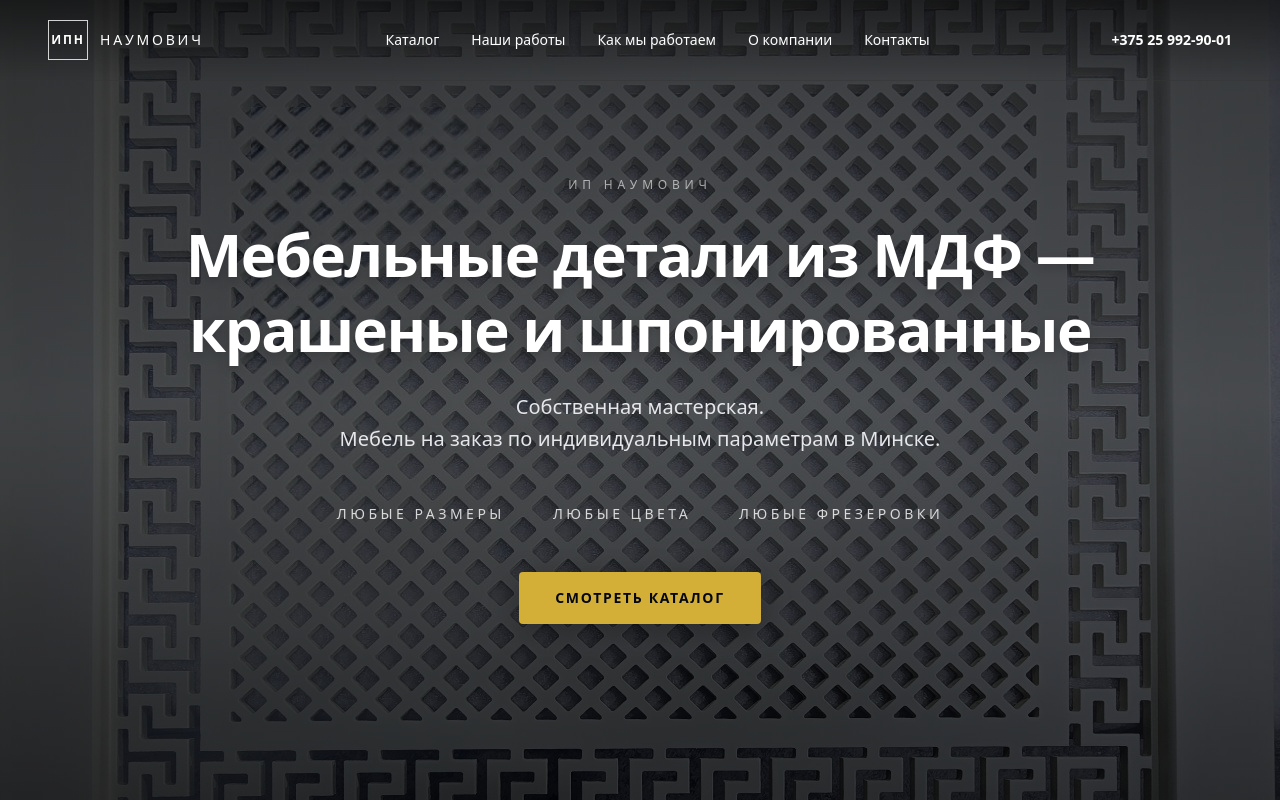
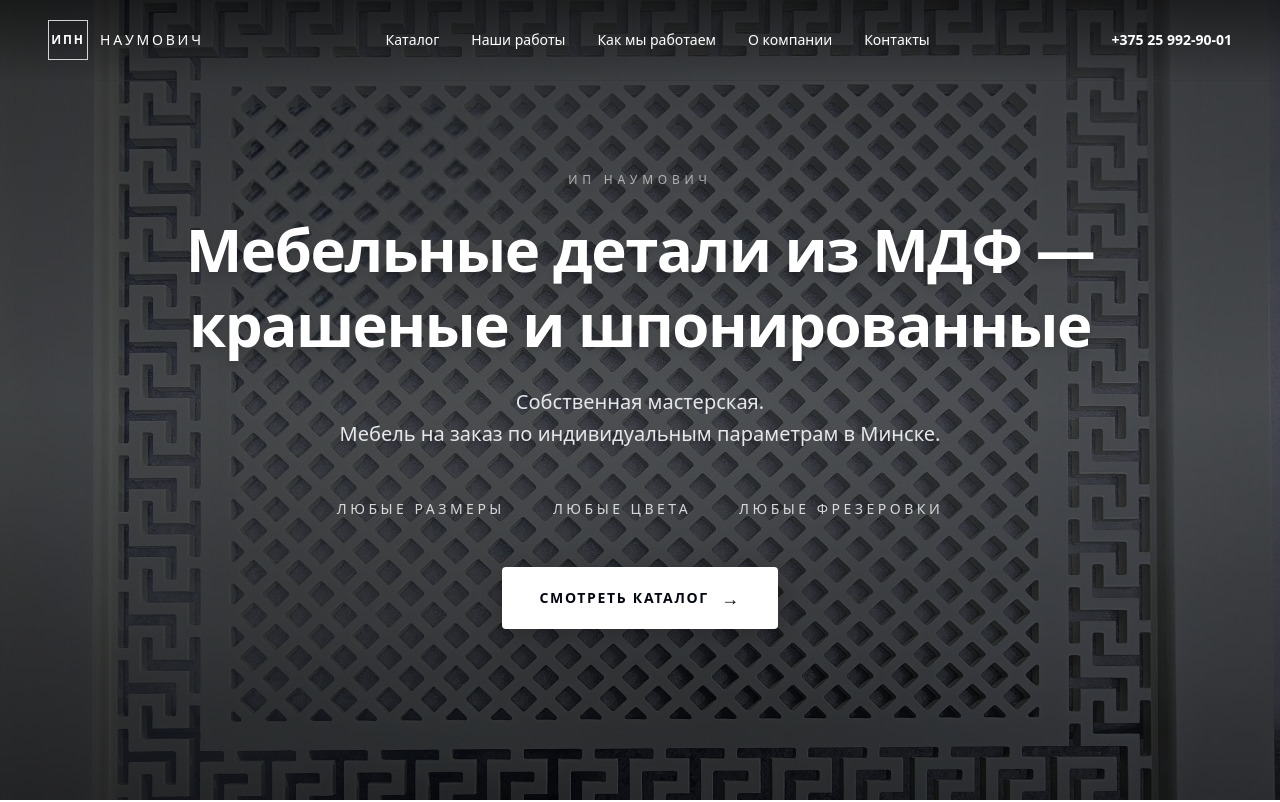
Before and after one commit to IljaBelousow/naumovich-site, a Next.js app: page / in a window 1280 px wide. Shown: the top 802 px of the page. Built offline with nearby package versions, Linux system fonts and the light colour scheme.

Commit message:
Match catalog CTA to monochrome site palette

```diff
--- a/src/app/page.tsx
+++ b/src/app/page.tsx
@@ -51,9 +51,9 @@ export default function Home() {
           {/* Кнопка */}
           <Link
             href="/catalog"
-            className="group inline-flex items-center justify-center gap-3 rounded-sm bg-[#d4af37] px-9 py-4 text-sm font-bold uppercase tracking-[0.12em] text-gray-950 shadow-[0_8px_30px_rgba(0,0,0,0.3)] transition-all duration-300 hover:-translate-y-1 hover:bg-[#e5c454] hover:shadow-[0_12px_36px_rgba(0,0,0,0.4)] active:translate-y-0 focus-visible:outline-none focus-visible:ring-2 focus-visible:ring-white focus-visible:ring-offset-2 focus-visible:ring-offset-gray-950"
+            className="group inline-flex items-center justify-center gap-3 rounded-sm border border-white/70 bg-white px-9 py-4 text-sm font-bold uppercase tracking-[0.12em] text-gray-950 shadow-[0_8px_30px_rgba(0,0,0,0.25)] transition-all duration-300 hover:-translate-y-1 hover:border-white hover:bg-gray-100 hover:shadow-[0_12px_36px_rgba(0,0,0,0.35)] active:translate-y-0 focus-visible:outline-none focus-visible:ring-2 focus-visible:ring-white focus-visible:ring-offset-2 focus-visible:ring-offset-gray-950"
           >
-            Смотреть каталог
+            Смотреть каталог <span aria-hidden="true" className="text-lg transition-transform duration-300 group-hover:translate-x-1">→</span>
           </Link>
         </div>
       </section>
```
